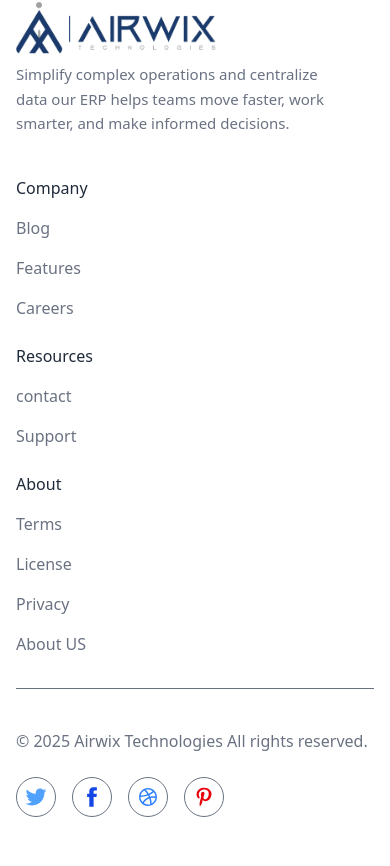
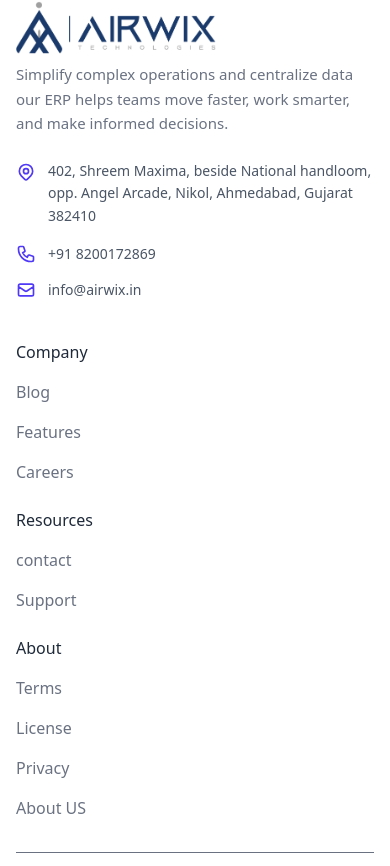
Before and after one commit to YVV-Developer/airwix, a Next.js app: page / in a window 390 px wide. Shown: the part 6658-7524 px from the top of the page. Built offline with nearby package versions, Linux system fonts and the light colour scheme.

Commit message:
Update Footer.jsx for address and mobile no

```diff
--- a/src/components/Footer.jsx
+++ b/src/components/Footer.jsx
@@ -68,7 +68,7 @@ const Footer = () => {
     <footer className="max-w-screen-xl px-4 py-5 mx-auto mt-12 text-gray-500 bg-white md:px-8">
       <div className="justify-between gap-6 md:flex">
         <div className="flex-1">
-          <div className="max-w-xs">
+          <div className="max-w-sm">
             <Link href={"/"}>
               <img
                 src="/logo01.png"
@@ -82,22 +82,84 @@ const Footer = () => {
               Simplify complex operations and centralize data our ERP helps
               teams move faster, work smarter, and make informed decisions.
             </p>
+
+            {/* Contact Info Added Here */}
+            <div className="mt-6 space-y-4 text-sm text-gray-600">
+              <div className="flex items-start gap-3">
+                <svg
+                  xmlns="http://www.w3.org/2000/svg"
+                  className="w-5 h-5 text-indigo-600 shrink-0 mt-0.5"
+                  fill="none"
+                  viewBox="0 0 24 24"
+                  stroke="currentColor"
+                  strokeWidth="2"
+                >
+                  <path
+                    strokeLinecap="round"
+                    strokeLinejoin="round"
+                    d="M17.657 16.657L13.414 20.9a1.998 1.998 0 01-2.827 0l-4.244-4.243a8 8 0 1111.314 0z"
+                  />
+                  <path
+                    strokeLinecap="round"
+                    strokeLinejoin="round"
+                    d="M15 11a3 3 0 11-6 0 3 3 0 016 0z"
+                  />
+                </svg>
+                <span className="leading-relaxed">
+                  402, Shreem Maxima, beside National handloom, opp. Angel
+                  Arcade, Nikol, Ahmedabad, Gujarat 382410
+                </span>
+              </div>
+
+              <div className="flex items-center gap-3">
+                <svg
+                  xmlns="http://www.w3.org/2000/svg"
+                  className="w-5 h-5 text-indigo-600 shrink-0"
+                  fill="none"
+                  viewBox="0 0 24 24"
+                  stroke="currentColor"
+                  strokeWidth="2"
+                >
+                  <path
+                    strokeLinecap="round"
+                    strokeLinejoin="round"
+                    d="M3 5a2 2 0 012-2h3.28a1 1 0 01.948.684l1.498 4.493a1 1 0 01-.502 1.21l-2.257 1.13a11.042 11.042 0 005.516 5.516l1.13-2.257a1 1 0 011.21-.502l4.493 1.498a1 1 0 01.684.949V19a2 2 0 01-2 2h-1C9.716 21 3 14.284 3 6V5z"
+                  />
+                </svg>
+                <a
+                  href="tel:+918200172869"
+                  className="hover:text-indigo-600 transition-colors"
+                >
+                  +91 8200172869
+                </a>
+              </div>
+
+              <div className="flex items-center gap-3">
+                <svg
+                  xmlns="http://www.w3.org/2000/svg"
+                  className="w-5 h-5 text-indigo-600 shrink-0"
+                  fill="none"
+                  viewBox="0 0 24 24"
+                  stroke="currentColor"
+                  strokeWidth="2"
+                >
+                  <path
+                    strokeLinecap="round"
+                    strokeLinejoin="round"
+                    d="M3 8l7.89 5.26a2 2 0 002.22 0L21 8M5 19h14a2 2 0 002-2V7a2 2 0 00-2-2H5a2 2 0 00-2 2v10a2 2 0 002 2z"
+                  />
+                </svg>
+                <a
+                  href="mailto:info@airwix.in"
+                  className="hover:text-indigo-600 transition-colors"
+                >
+                  info@airwix.in
+                </a>
+              </div>
+            </div>
           </div>
-          {/* <form onSubmit={(e) => e.preventDefault()}>
-            <label className="block pt-4 pb-2">Stay up to date</label>
-            <div className="flex items-center max-w-sm p-1 border rounded-md">
-              <input
-                type="email"
-                placeholder="Enter your email"
-                className="w-full p-2.5 outline-none"
-              />
-              <button className="p-2.5 rounded-md text-white bg-indigo-600 outline-none shadow-md focus:shadow-none sm:px-5">
-                Subscribe
-              </button>
-            </div>
-          </form> */}
         </div>
-        <div className="items-start justify-between flex-1 mt-10 space-y-6 sm:flex md:space-y-0 md:mt-0">
+        <div className="items-start justify-between flex-1 mt-10 space-y-6 sm:flex md:space-y-0 md:mt-0 lg:pl-10">
           {footerNavs.map((item, idx) => (
             <ul className="space-y-4" key={idx}>
               <h4 className="font-medium text-gray-800">{item.label}</h4>
@@ -115,16 +177,18 @@ const Footer = () => {
           ))}
         </div>
       </div>
+
+      {/* Footer Bottom Line */}
       <div className="items-center justify-between py-6 mt-8 border-t sm:flex">
         <div className="mt-4 sm:mt-0">
-          &copy; 2025 Airwix Technologies All rights reserved.
+          &copy; 2026 Airwix Technologies All rights reserved.
         </div>
         <div className="mt-6 sm:mt-0">
           <ul className="flex items-center space-x-4">
-            <li className="flex items-center justify-center w-10 h-10 border rounded-full">
+            <li className="flex items-center justify-center w-10 h-10 border rounded-full hover:bg-gray-50 transition-colors">
               <a href="#">
                 <svg
-                  className="w-6 h-6 text-blue-400 svg-icon"
+                  className="w-5 h-5 text-blue-400 svg-icon"
                   viewBox="0 0 20 20"
                 >
                   <path
@@ -135,10 +199,10 @@ const Footer = () => {
               </a>
             </li>
 
-            <li className="flex items-center justify-center w-10 h-10 border rounded-full">
+            <li className="flex items-center justify-center w-10 h-10 border rounded-full hover:bg-gray-50 transition-colors">
               <a href="#">
                 <svg
-                  className="w-6 h-6 text-blue-700 svg-icon"
+                  className="w-5 h-5 text-blue-700 svg-icon"
                   viewBox="0 0 20 20"
                 >
                   <path
@@ -149,10 +213,10 @@ const Footer = () => {
               </a>
             </li>
 
-            <li className="flex items-center justify-center w-10 h-10 border rounded-full">
+            <li className="flex items-center justify-center w-10 h-10 border rounded-full hover:bg-gray-50 transition-colors">
               <a href="#">
                 <svg
-                  className="w-6 h-6 text-blue-500 svg-icon"
+                  className="w-5 h-5 text-blue-500 svg-icon"
                   viewBox="0 0 20 20"
                 >
                   <path
@@ -163,10 +227,10 @@ const Footer = () => {
               </a>
             </li>
 
-            <li className="flex items-center justify-center w-10 h-10 border rounded-full">
+            <li className="flex items-center justify-center w-10 h-10 border rounded-full hover:bg-gray-50 transition-colors">
               <a href="#">
                 <svg
-                  className="w-6 h-6 text-red-600 svg-icon"
+                  className="w-5 h-5 text-red-600 svg-icon"
                   viewBox="0 0 20 20"
                 >
                   <path
```
